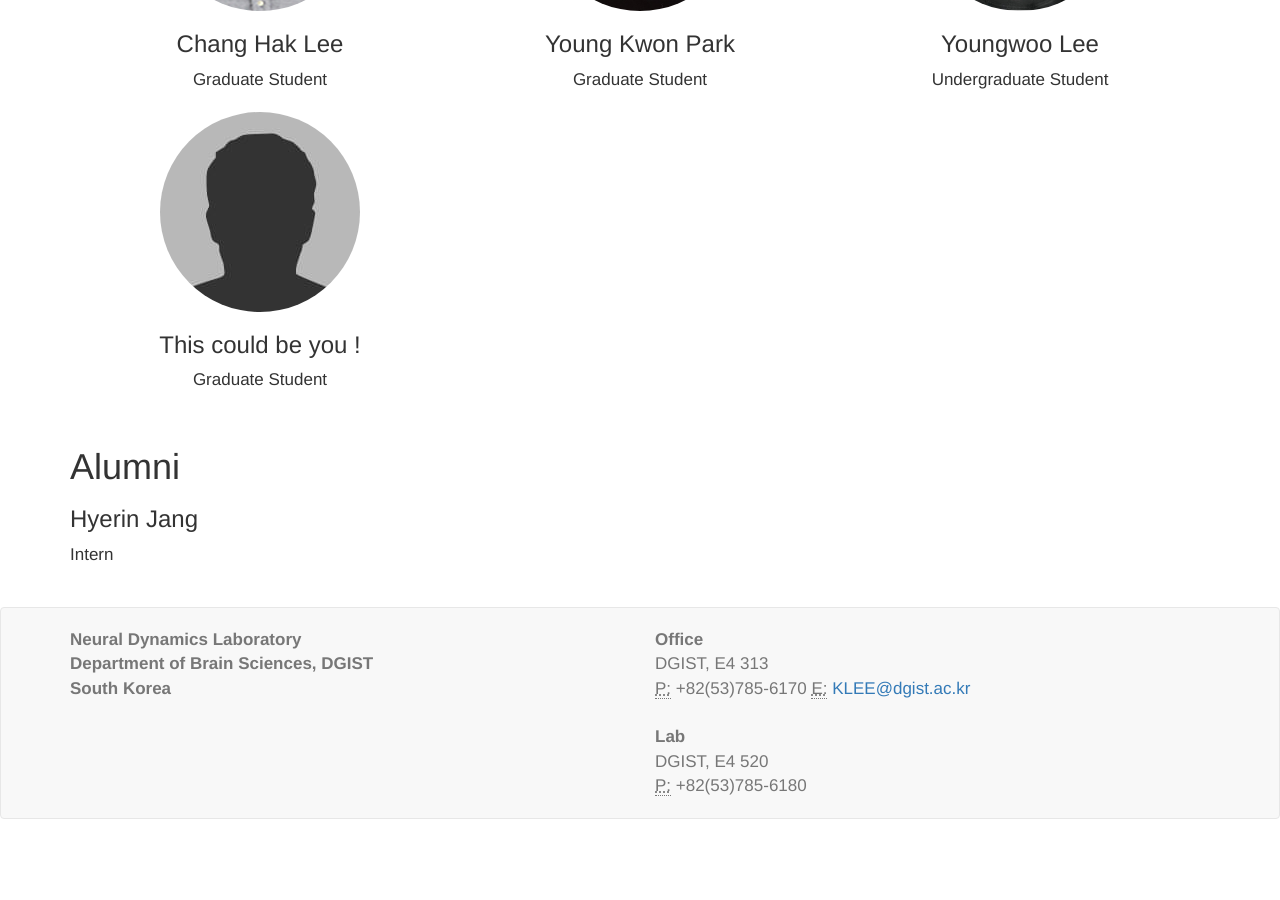
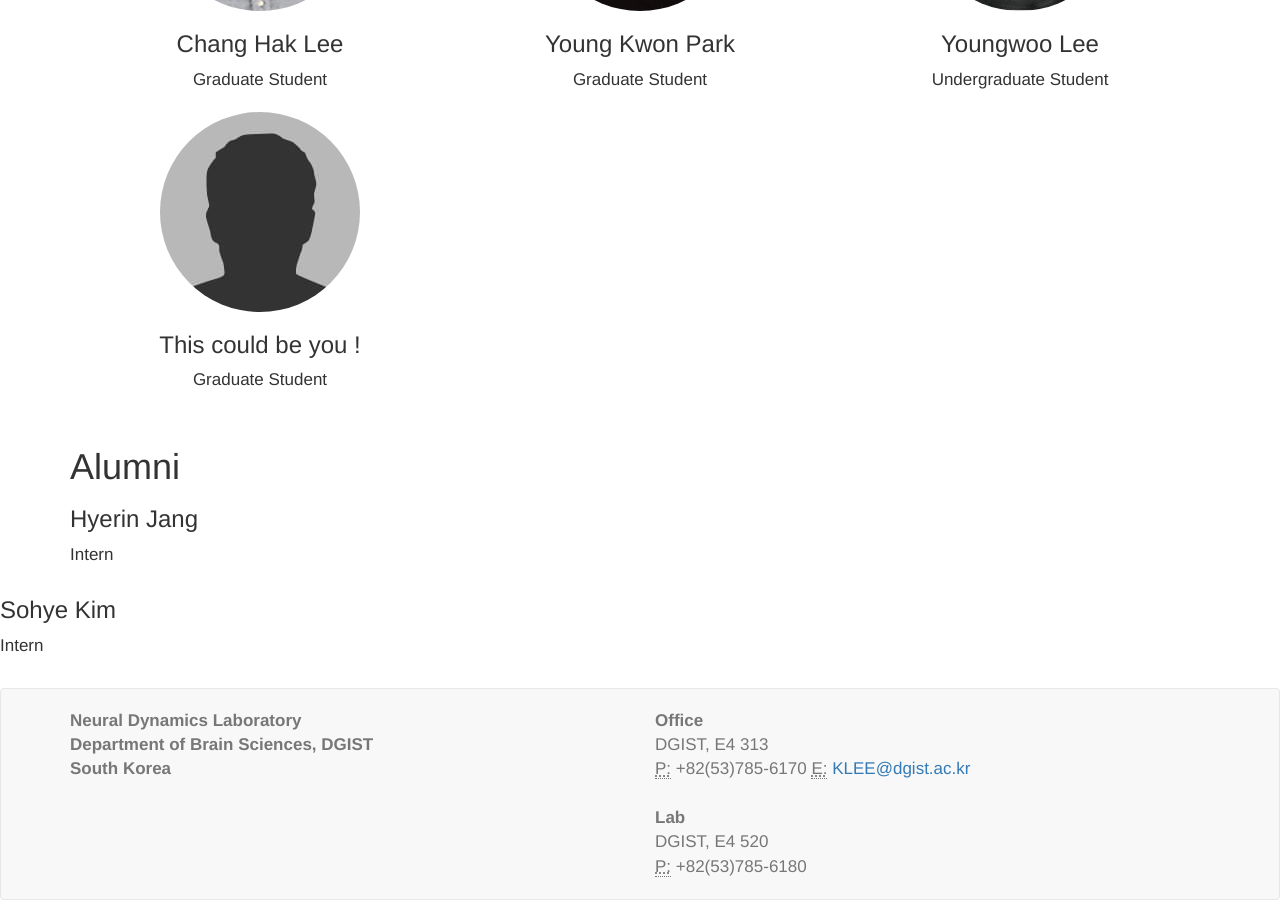
Before and after one commit to kleelab/kleelab.github.io, a Jekyll site: the page built from people.html, in a window 1280 px wide and 900 px high, scrolled down 621 px. Built offline with Jekyll 4.4.1, drawn with Linux system fonts in a browser that asks for light colours; nearby versions of some CDN libraries; a style sheet for code colours, icons or effects is not loaded; before the commit the page ends 1440 px from its top, so only the background shows below that.

Commit message:
Update alumni.yml

```diff
--- a/_data/alumni.yml
+++ b/_data/alumni.yml
@@ -3,4 +3,6 @@
   role: Intern
   photo:
 
--
+- name: Sohye Kim
+  role: Intern
+  photo:
```
